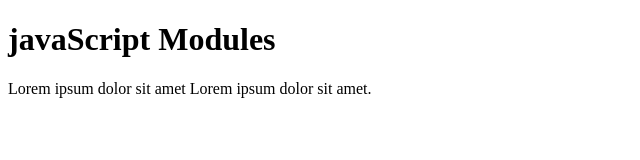
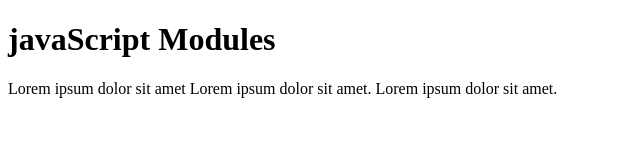
Before and after one commit to shoaibkhan-dev/js_modules_practice, a plain HTML site: page index.html in a window 1280 px wide. Shown: the whole page, without its empty margins (0-640 px from the left). Drawn offline with Linux system fonts and the light colour scheme.

Commit message:
add work

```diff
--- a/index.html
+++ b/index.html
@@ -7,7 +7,7 @@
 </head>
 <body>
     <h1>javaScript Modules</h1>
-<p>Lorem ipsum dolor sit amet Lorem ipsum dolor sit amet.</p>
+<p>Lorem ipsum dolor sit amet Lorem ipsum dolor sit amet. Lorem ipsum dolor sit amet.</p>
 
     <script type="module" src="main.js"></script>
 </body>
```
